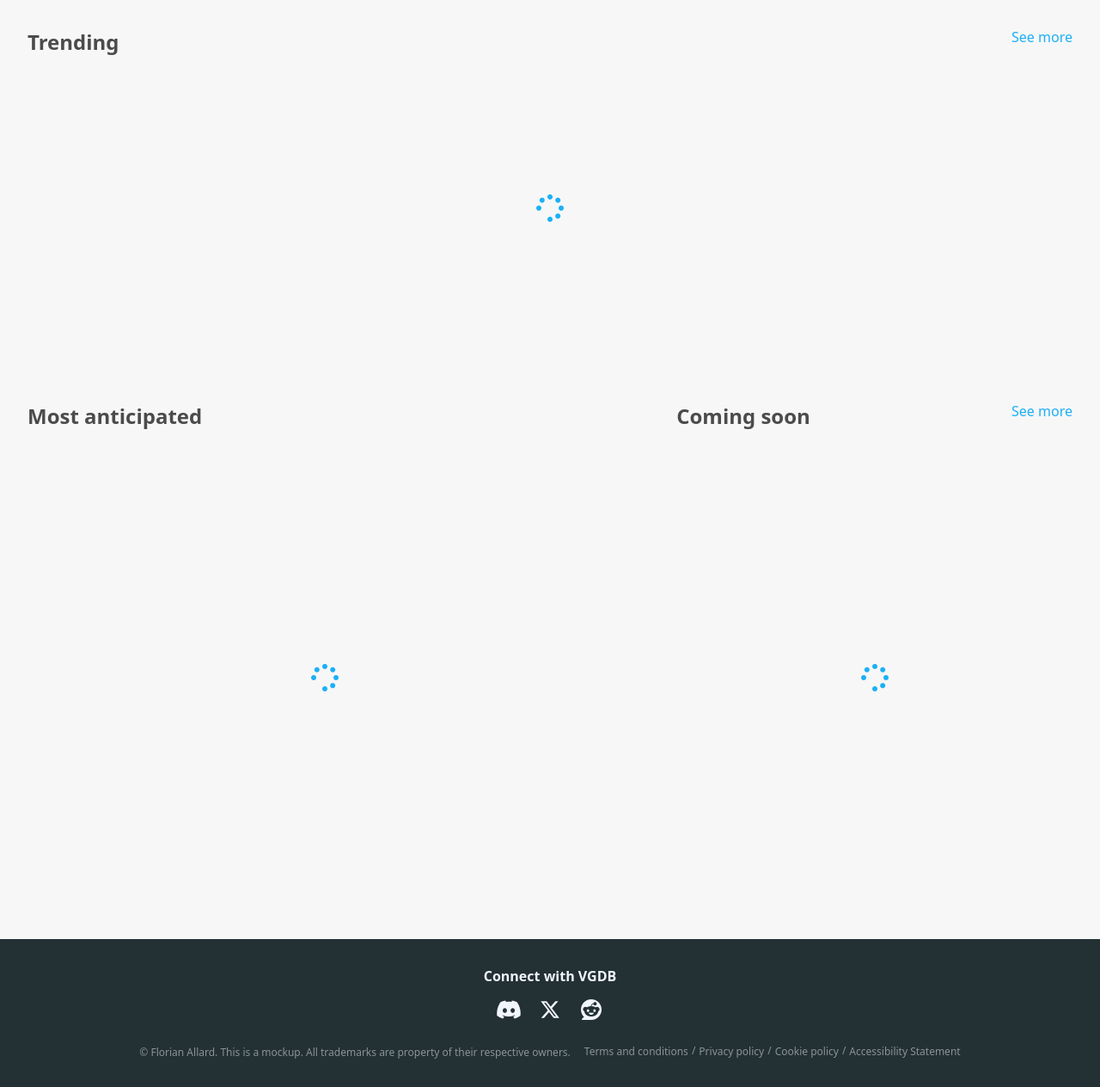
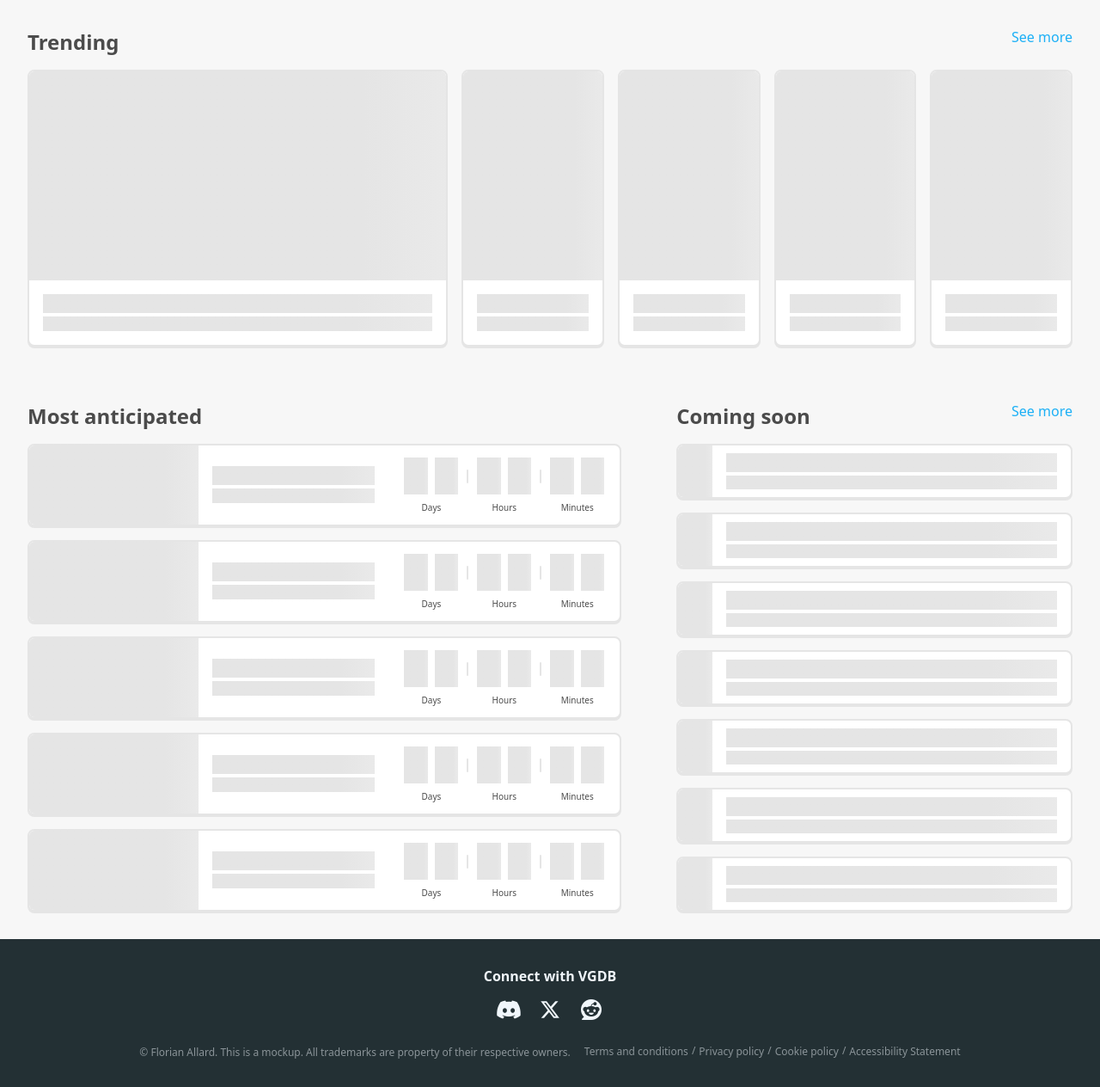
Before and after one commit to FlorianAllard/VGDB, a PHP site: page /HTML/ in a window 1280 px wide. Shown: the part 72-1336 px from the top of the page at 86% size. Run offline with PHP 8.4, Linux system fonts and the light colour scheme; some libraries are stand-ins or nearby versions.

Commit message:
added loading animations

```diff
--- a/CSS/index.css
+++ b/CSS/index.css
@@ -437,13 +437,6 @@ section > .content {
   min-height: 1lh;
   max-width: 100%;
 }
-.card.hidden {
-  pointer-events: none;
-  opacity: 0%;
-}
-.card.hidden .cover {
-  opacity: 0%;
-}
 .card .cover {
   background-size: cover;
   background-position: center;
@@ -498,6 +491,7 @@ ul.subtexts {
   flex-direction: row;
   gap: 0.5rem;
   list-style-type: none;
+  min-height: 1rem;
 }
 ul.subtexts li {
   display: flex;
@@ -689,16 +683,6 @@ footer #legal a {
   color: var(--text-color);
 }
 
-i.loading {
-  position: absolute;
-  left: 50%;
-  top: 50%;
-  translate: -50% -50%;
-  color: var(--secondary-color);
-  font-size: 2rem;
-  animation: loading 1s steps(8) infinite;
-}
-
 @keyframes loading {
   from {
     rotate: 0;
@@ -794,6 +778,37 @@ dialog[show] {
   opacity: 100%;
 }
 
+*:has(> .loading) {
+  pointer-events: none;
+}
+
+.loading, img[alt=loading] {
+  position: relative;
+}
+.loading:after, img[alt=loading]:after {
+  content: "";
+  position: absolute;
+  top: 0;
+  left: 0;
+  width: 100%;
+  height: 100%;
+  background-color: var(--detail-color);
+  background: linear-gradient(90deg, var(--detail-color) 0%, color-mix(in srgb, var(--detail-color), var(--background-color) 25%) 10%, var(--detail-color) 20%);
+  background-size: 200% 100%;
+  z-index: 2;
+  pointer-events: none;
+  animation: 1.5s loading-animation linear infinite;
+}
+
+tbody.loading {
+  height: 8rem;
+}
+
+@keyframes loading-animation {
+  to {
+    background-position-x: -200%;
+  }
+}
 #body {
   display: flex;
   flex-direction: column;
--- a/HTML/index.html
+++ b/HTML/index.html
@@ -20,16 +20,15 @@
                     <a href="">See more</a>
                 </div>
                 <div class="content">
-                    <i class="fa-solid fa-spinner loading"></i>
                     <template>
                         <a href="" class="card vertical">
-                            <div class="cover">
+                            <div class="cover loading">
                                 <!-- <span class="rating-users">-</span>
                                 <span class="rating-critics">-</span> -->
                             </div>
                             <div class="content">
-                                <b>-</b>
-                                <ul class="subtexts">
+                                <b class="loading">-</b>
+                                <ul class="subtexts loading">
                                     <li><small>-</small></li>
                                 </ul>
                             </div>
@@ -44,32 +43,31 @@
                         <h2>Most anticipated</h2>
                     </div>
                     <div class="content">
-                        <i class="fa-solid fa-spinner loading"></i>
                         <template>
                             <a href="" class="card horizontal">
-                                <div class="cover landscape"></div>
+                                <div class="cover landscape loading"></div>
                                 <div class="content">
-                                    <b>Marvel Rivals</b>
-                                    <ul class="subtexts">
+                                    <b class="loading">Marvel Rivals</b>
+                                    <ul class="subtexts loading">
                                         <li><small>6 December 2024</small></li>
                                     </ul>
                                 </div>
                                 <div class="countdown">
                                     <div>
-                                        <span class="countdown-days-10s">0</span>
-                                        <span class="countdown-days-1s">0</span>
+                                        <span class="countdown-days-10s loading">0</span>
+                                        <span class="countdown-days-1s loading">0</span>
                                         <small class="smaller">Days</small>
                                     </div>
                                     <hr>
                                     <div>
-                                        <span class="countdown-hours-10s">0</span>
-                                        <span class="countdown-hours-1s">0</span>
+                                        <span class="countdown-hours-10s loading">0</span>
+                                        <span class="countdown-hours-1s loading">0</span>
                                         <small class="smaller">Hours</small>
                                     </div>
                                     <hr>
                                     <div>
-                                        <span class="countdown-minutes-10s">0</span>
-                                        <span class="countdown-minutes-1s">0</span>
+                                        <span class="countdown-minutes-10s loading">0</span>
+                                        <span class="countdown-minutes-1s loading">0</span>
                                         <small class="smaller">Minutes</small>
                                     </div>
                                 </div>
@@ -84,13 +82,12 @@
                         <a href="">See more</a>
                     </div>
                     <div class="content">
-                        <i class="fa-solid fa-spinner loading"></i>
                         <template>
                             <a href="" class="card horizontal">
-                                <div class="cover portrait"></div>
+                                <div class="cover portrait loading"></div>
                                 <div class="content">
-                                    <b>Marvel Rivals</b>
-                                    <ul class="subtexts">
+                                    <b class="loading">Marvel Rivals</b>
+                                    <ul class="subtexts loading">
                                         <li><small>6 December 2024</small></li>
                                     </ul>
                                 </div>
--- a/JavaScript/games.js
+++ b/JavaScript/games.js
@@ -15,6 +15,7 @@ let timeToBeat;
 let prices;
 
 // Main entry point
+Utilities.startLoading();
 requestPageData();
 
 /**
@@ -95,6 +96,8 @@ function fillPage() {
 
   createTableOfContents();
   createExternalLinks();
+
+  Utilities.stopLoading();
 }
 
 /**
--- a/JavaScript/index.js
+++ b/JavaScript/index.js
@@ -34,7 +34,6 @@ function createTrendingCards(amount) {
     let card = clone.querySelector(".card");
     trendingTemplate.parentElement.appendChild(clone);
 
-    card.classList.add("hidden");
     if (i == 0) {
       card.querySelector(".cover").classList.add("landscape");
     } else {
@@ -51,8 +50,6 @@ function createAnticipatedCards(amount) {
     let clone = anticipatedTemplate.content.cloneNode(true);
     let card = clone.querySelector(".card");
     anticipatedTemplate.parentElement.appendChild(clone);
-
-    card.classList.add("hidden");
     cards.push(card);
   }
   return cards;
@@ -64,8 +61,6 @@ function createUpcomingCards(amount) {
     let clone = upcomingTemplate.content.cloneNode(true);
     let card = clone.querySelector(".card");
     upcomingTemplate.parentElement.appendChild(clone);
-
-    card.classList.add("hidden");
     cards.push(card);
   }
   return cards;
@@ -125,6 +120,7 @@ async function requestPageData() {
   displayTrendingCards();
   displayAnticipatedCard();
   displayUpcomingCards();
+  Utilities.stopLoading();
 }
 
 function displayTrendingCards() {
@@ -160,11 +156,7 @@ function displayTrendingCards() {
     }
 
     card.setAttribute("href", `/HTML/game/?id=${game.id}`);
-
-    card.classList.remove("hidden");
   }
-  const loading = trending.querySelector(".loading");
-  loading.remove();
 }
 
 function displayAnticipatedCard() {
@@ -181,8 +173,6 @@ function displayAnticipatedCard() {
     date.textContent = Utilities.dateFromUnix(game.first_release_date);
 
     card.setAttribute("href", `/HTML/game/?id=${game.id}`);
-
-    card.classList.remove("hidden");
   }
 
   updateAnticipatedCountdowns();
@@ -191,9 +181,6 @@ function displayAnticipatedCard() {
     updateAnticipatedCountdowns();
     setInterval(updateAnticipatedCountdowns, 60 * 1000);
   }, delay);
-
-  const loading = anticipated.querySelector(".loading");
-  loading.remove();
 }
 
 function updateAnticipatedCountdowns() {
@@ -227,10 +214,5 @@ function displayUpcomingCards() {
     date.textContent = Utilities.dateFromUnix(game.first_release_date);
 
     card.setAttribute("href", `/HTML/game/?id=${game.id}`);
-
-    card.classList.remove("hidden");
   }
-
-  const loading = upcoming.querySelector(".loading");
-  loading.remove();
 }
--- a/JavaScript/utilities_module.js
+++ b/JavaScript/utilities_module.js
@@ -122,3 +122,23 @@ export function getCurrencyGlyph(currency) {
 export function clamp(val, min, max) {
   return Math.min(max, Math.max(min, val));
 }
+
+export function startLoading() {
+  const templates = document.querySelectorAll('template[data-loading-placeholders]');
+  templates.forEach(template => {
+    const amount = template.getAttribute("data-loading-placeholders");
+    for (let i = 0; i < amount; i++) {
+      const clone = template.content.firstElementChild.cloneNode(true);
+      clone.classList.add("remove-after-loading");
+      template.parentElement.appendChild(clone);
+    }
+  });
+}
+
+export function stopLoading() {
+  const loading = document.querySelectorAll(".loading");
+  loading.forEach((ld) => ld.classList.remove("loading"));
+
+  const removeAfterLoading = document.querySelectorAll(".remove-after-loading");
+  removeAfterLoading.forEach((el) => el.remove());
+}
--- a/SCSS/style.scss
+++ b/SCSS/style.scss
@@ -493,14 +493,6 @@ section {
         max-width: 100%;
     }
 
-    &.hidden {
-        pointer-events: none;
-        opacity: 0%;
-        .cover {
-            opacity: 0%;
-        }
-    }
-
     .cover {
         background-size: cover;
         background-position: center;
@@ -554,6 +546,7 @@ section {
 ul.subtexts {
     @include flex(row, .5rem);
     list-style-type: none;
+    min-height: 1rem;
 
     li
     {
@@ -741,15 +734,15 @@ footer {
     }
 }
 
-i.loading {
-    position: absolute;
-    left: 50%;
-    top: 50%;
-    translate: -50% -50%;
-    color: var(--secondary-color);
-    font-size: 2rem;
-    animation: loading 1s steps(8) infinite;
-}
+// i.loading {
+//     position: absolute;
+//     left: 50%;
+//     top: 50%;
+//     translate: -50% -50%;
+//     color: var(--secondary-color);
+//     font-size: 2rem;
+//     animation: loading 1s steps(8) infinite;
+// }
 
 @keyframes loading {
     from {
@@ -846,3 +839,35 @@ dialog {
         opacity: 100%;
     }
 }
+
+*:has(>.loading){
+    pointer-events: none;
+}
+
+.loading, img[alt="loading"] {
+    position: relative;
+    &:after {
+        content: "";
+        position: absolute;
+        top: 0;
+        left: 0;
+        width: 100%;
+        height: 100%;
+        background-color: var(--detail-color);
+        background: linear-gradient(90deg, var(--detail-color) 0%, color-mix(in srgb, var(--detail-color), var(--background-color) 25%) 10%, var(--detail-color) 20%);
+        background-size: 200% 100%;
+        z-index: 2;
+        pointer-events: none;
+        animation: 1.5s loading-animation linear infinite;
+    }
+}
+
+tbody.loading {
+    height: 8rem;
+}
+
+@keyframes loading-animation {
+    to {
+        background-position-x: -200%;
+    }
+}
```
Also changed, not shown: CSS/games.css (+39 -25 lines), CSS/search.css (+32 -17 lines), CSS/style.css (+33 -17 lines), HTML/game/index.html (+66 -54 lines), SCSS/games.scss (+7 -13 lines), 4 other files.
